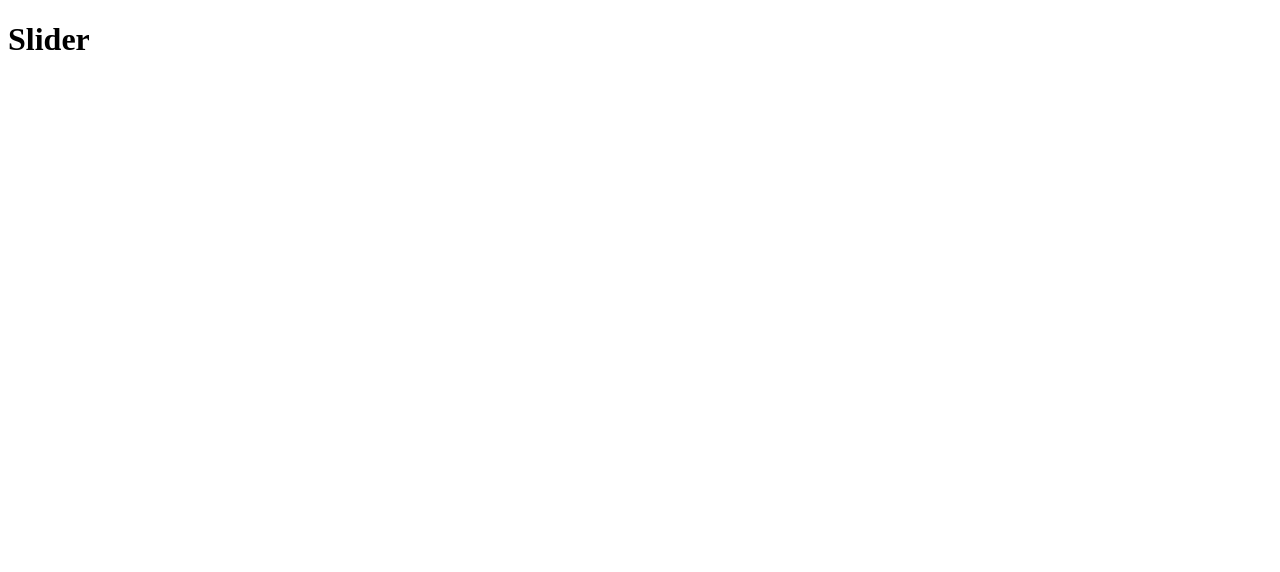
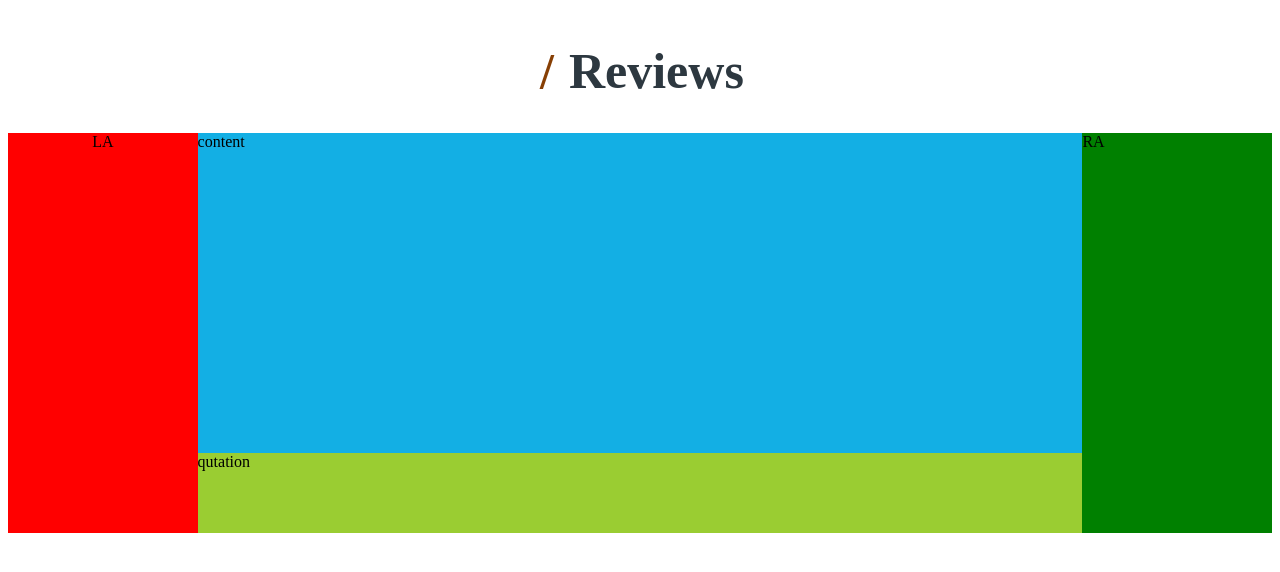
Before and after one commit to MMPgenave/Slider, a React (Create React App) app: page / in a window 1280 px wide. Shown: the top 572 px of the page. Built offline with nearby package versions, Linux system fonts and the light colour scheme.

Commit message:
constructing the grid (CSS)

```diff
--- a/src/App.js
+++ b/src/App.js
@@ -1,7 +1,18 @@
+import "./style.css";
+
 function App() {
   return (
     <>
-      <h1>Slider</h1>
+      <div className="header">
+        <h1 className="backslash">/</h1>
+        <h1 className="title">Reviews</h1>
+      </div>
+      <div className="container">
+        <div className="LeftArrow">LA</div>
+        <div className="RightArrow">RA</div>
+        <div className="content">content</div>
+        <div className="quote">qutation</div>
+      </div>
     </>
   );
 }
--- /dev/null
+++ b/src/style.css
@@ -0,0 +1,47 @@
+.header {
+  display: flex;
+  width: 200px;
+  margin-left: auto;
+  margin-right: auto;
+}
+
+.backslash {
+  padding-right: 15px;
+  color: #873f04;
+  font-size: 50px;
+}
+
+.title {
+  color: #2d3840;
+  font-size: 50px;
+}
+
+.container {
+  height: 400px;
+  background-color: rgb(19, 175, 228);
+  display: grid;
+  grid-template-columns: 15% 70% 15%;
+  grid-template-rows: 80% 20%;
+}
+.LeftArrow {
+  background-color: red;
+  grid-column: 1/2;
+  grid-row: 1/3;
+  text-align: center;
+}
+
+.RightArrow {
+  background-color: green;
+  grid-column: 3/4;
+  grid-row: 1/3;
+}
+.content {
+  grid-column: 2/3;
+  grid-row: 1/2;
+}
+
+.quote {
+  background-color: yellowgreen;
+  grid-row: 2/3;
+  grid-column: 2/3;
+}
```
Also changed, not shown: src/App.css (deleted, +0 -38 lines).
